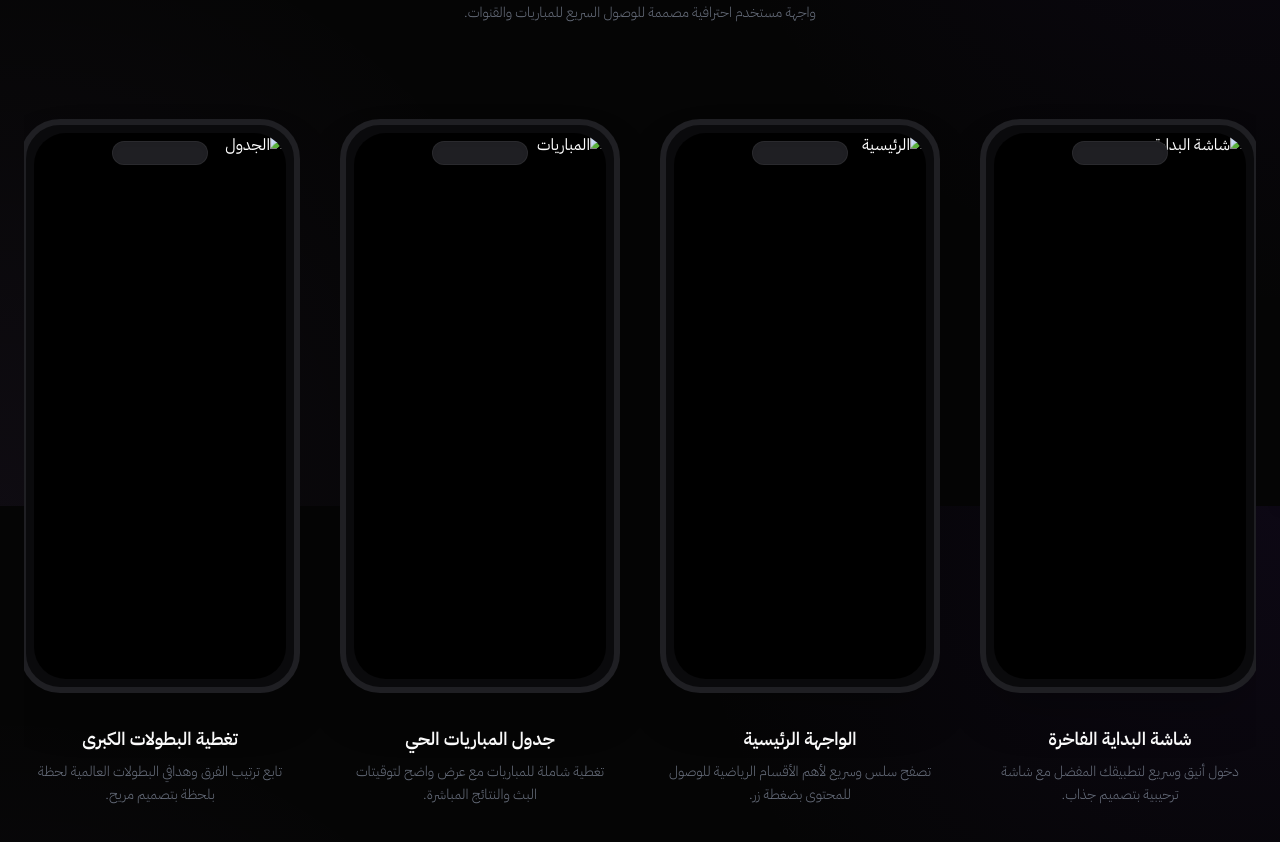
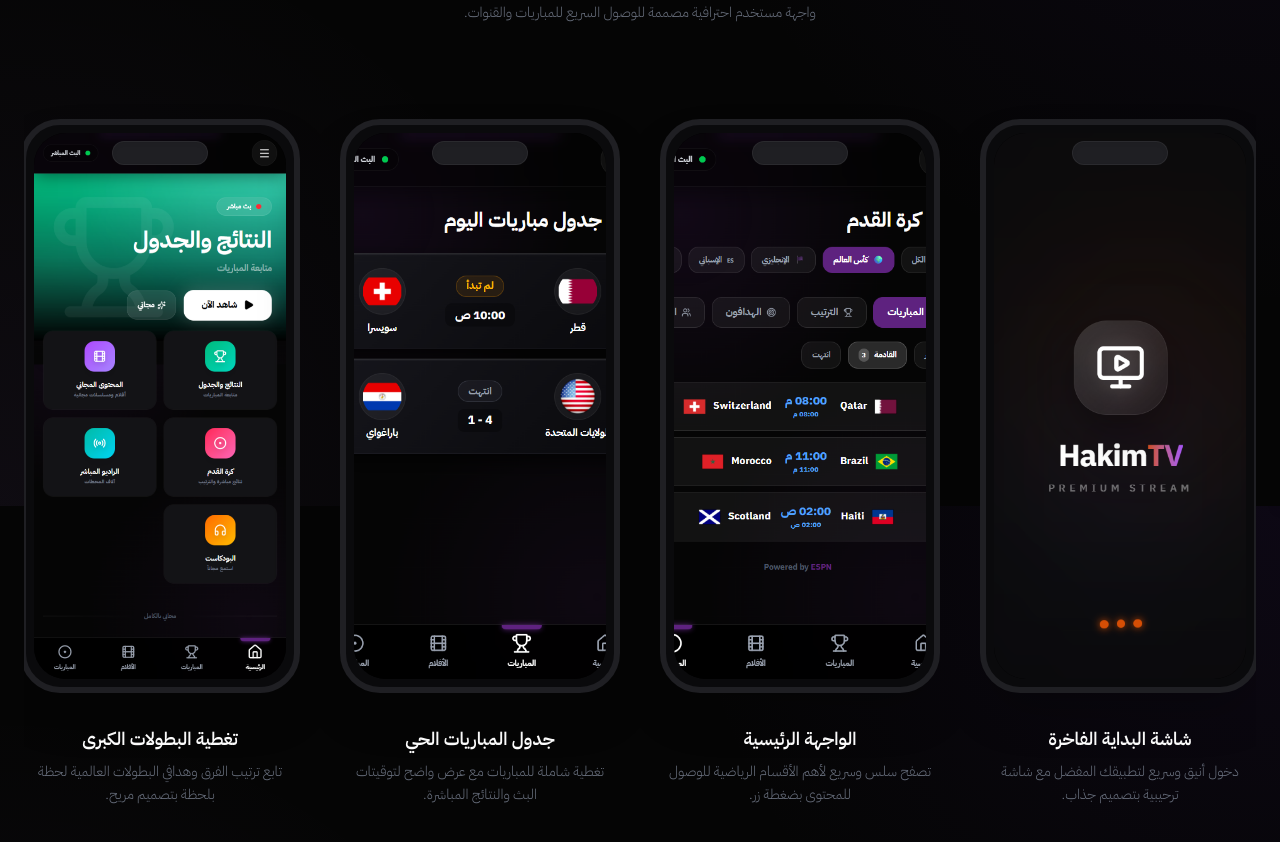
Before and after one commit to hbouzourdaz/Hakim-TV, a plain HTML site: page index.html in a window 1280 px wide. Shown: the part 1094-1936 px from the top of the page. Drawn offline with nearby package versions, Linux system fonts and the light colour scheme.

Commit message:
Add files via upload

```diff
--- a/index.html
+++ b/index.html
@@ -105,7 +105,7 @@
                 <div class="relative w-[300px] h-[620px] bg-neutral-900 rounded-[50px] p-2.5 border-[6px] border-neutral-800 shadow-2xl z-10 transform lg:rotate-2 hover:rotate-0 transition-transform duration-500">
                     <div class="w-full h-full bg-black rounded-[40px] overflow-hidden relative">
                         <!-- Content inside mockup -->
-                        <img src="../public/screen2.png" alt="App Screen" class="w-full h-full object-cover">
+                        <img src="./screenshots/screen2.png" alt="App Screen" class="w-full h-full object-cover">
                     </div>
                 </div>
                 <!-- Background decoration -->
@@ -127,7 +127,7 @@
                         <!-- Dynamic Island -->
                         <div class="absolute top-4 left-1/2 -translate-x-1/2 w-24 h-6 bg-[#1f1f23] rounded-full z-20 border border-white/5 shadow-inner"></div>
                         <div class="relative rounded-[2rem] overflow-hidden bg-black aspect-[9/19.5]">
-                            <img src="../public/screen1.png" alt="شاشة البداية" class="w-full h-full object-cover pointer-events-none transition-transform duration-700 group-hover:scale-105">
+                            <img src="./screenshots/screen1.png" alt="شاشة البداية" class="w-full h-full object-cover pointer-events-none transition-transform duration-700 group-hover:scale-105">
                         </div>
                     </div>
                     <div class="mt-8 text-center px-2">
@@ -142,7 +142,7 @@
                         <!-- Dynamic Island -->
                         <div class="absolute top-4 left-1/2 -translate-x-1/2 w-24 h-6 bg-[#1f1f23] rounded-full z-20 border border-white/5 shadow-inner"></div>
                         <div class="relative rounded-[2rem] overflow-hidden bg-black aspect-[9/19.5]">
-                            <img src="../public/screen2.png" alt="الرئيسية" class="w-full h-full object-cover pointer-events-none transition-transform duration-700 group-hover:scale-105">
+                            <img src="./screenshots/screen2.png" alt="الرئيسية" class="w-full h-full object-cover pointer-events-none transition-transform duration-700 group-hover:scale-105">
                         </div>
                     </div>
                     <div class="mt-8 text-center px-2">
@@ -157,7 +157,7 @@
                         <!-- Dynamic Island -->
                         <div class="absolute top-4 left-1/2 -translate-x-1/2 w-24 h-6 bg-[#1f1f23] rounded-full z-20 border border-white/5 shadow-inner"></div>
                         <div class="relative rounded-[2rem] overflow-hidden bg-black aspect-[9/19.5]">
-                            <img src="../public/screen3.png" alt="المباريات" class="w-full h-full object-cover pointer-events-none transition-transform duration-700 group-hover:scale-105">
+                            <img src="./screenshots/screen3.png" alt="المباريات" class="w-full h-full object-cover pointer-events-none transition-transform duration-700 group-hover:scale-105">
                         </div>
                     </div>
                     <div class="mt-8 text-center px-2">
@@ -172,7 +172,7 @@
                         <!-- Dynamic Island -->
                         <div class="absolute top-4 left-1/2 -translate-x-1/2 w-24 h-6 bg-[#1f1f23] rounded-full z-20 border border-white/5 shadow-inner"></div>
                         <div class="relative rounded-[2rem] overflow-hidden bg-black aspect-[9/19.5]">
-                            <img src="../public/screen4.png" alt="الجدول" class="w-full h-full object-cover pointer-events-none transition-transform duration-700 group-hover:scale-105">
+                            <img src="./screenshots/screen4.png" alt="الجدول" class="w-full h-full object-cover pointer-events-none transition-transform duration-700 group-hover:scale-105">
                         </div>
                     </div>
                     <div class="mt-8 text-center px-2">
```
